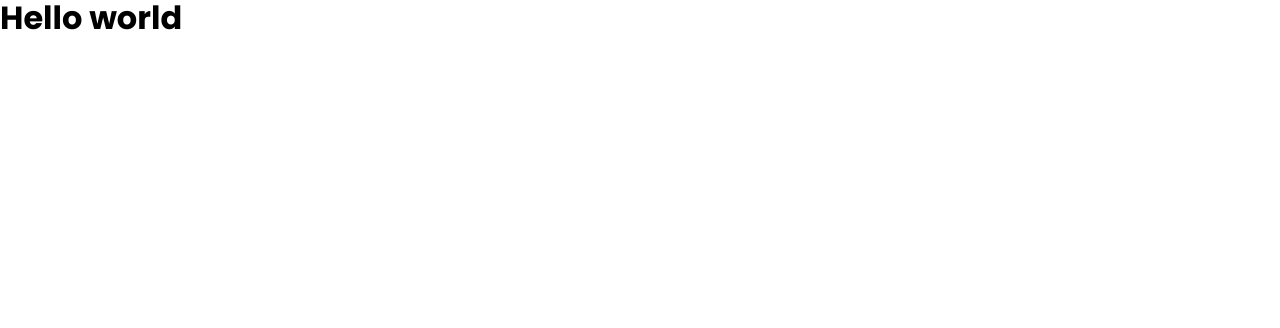
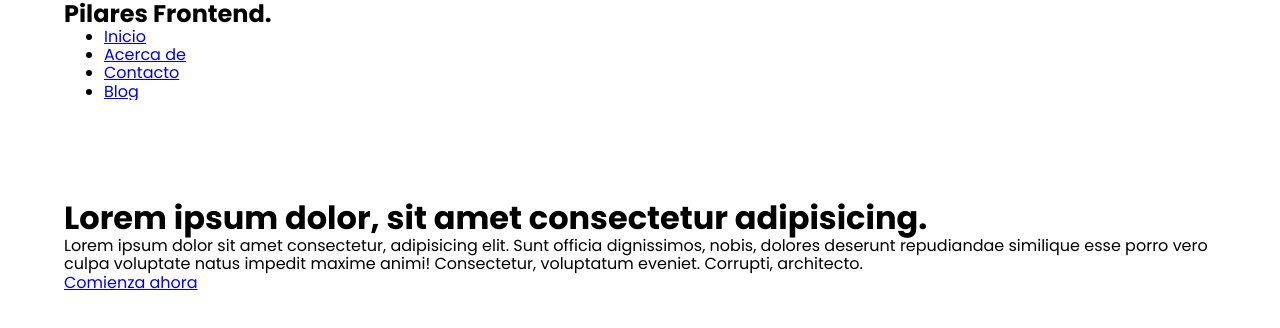
Before and after one commit to jeanpoolgg/pilares-frontend, a plain HTML site: page index.html in a window 1280 px wide. Drawn offline with Linux system fonts and the light colour scheme.

Commit message:
7. Creando el 'Header' con algunos estilos

```diff
--- a/css/style.css
+++ b/css/style.css
@@ -1,6 +1,12 @@
 /* Importanción de la fuente */
 @import url('https://fonts.googleapis.com/css2?family=Poppins:wght@300;400;600;700&display=swap');
 
+
+/* Custom property */
+:root{
+    --padding-container: 100px 0;
+    --color-title: #001A49;
+}
 
 
 /* Configuraciónes iniciales */
@@ -8,7 +14,6 @@
     margin: 0;
     box-sizing: border-box;
 }
-
 
 body {
     font-family: 'Poppins', sans-serif;
@@ -18,3 +23,27 @@ body {
 h1 {
     margin: 0;
 }
+
+/* Estilos para el Header */
+.container {
+    width: 90%;
+    max-width: 1200px;
+    margin: 0 auto;
+    overflow: hidden;
+    padding: var(--padding-container);
+}
+
+.hero {
+    width: 100%;
+    height: 100vh;
+    min-height: 600px;
+    max-height: 800px;
+    position: relative;
+    display: grid;
+    grid-template-rows: 100px 1fr;
+}
+
+
+.nav {
+    --padding-container: 0;
+}
--- a/index.html
+++ b/index.html
@@ -9,6 +9,38 @@
     <link rel="stylesheet" href="css/style.css">
 </head>
 <body>
-    <h1>Hello world</h1>
+    <header class="hero">
+        <nav class="nav container">
+            <div class="nav__logo">
+                <h2 class="nav__title">Pilares Frontend.</h2>
+            </div>
+
+            <ul class="nav__link nav__link--menu">
+                <li class="nav__items">
+                    <a href="#" class="nav__links">Inicio</a>
+                </li>
+                <li class="nav__items">
+                    <a href="#" class="nav__links">Acerca de</a>
+                </li>
+                <li class="nav__items">
+                    <a href="#" class="nav__links">Contacto</a>
+                </li>
+                <li class="nav__items">
+                    <a href="#" class="nav__links">Blog</a>
+                </li>
+                <img src="./assets/images/close.svg" alt="Icono de close" class="nav__close">
+            </ul>
+
+            <div class="nav__menu">
+                <img src="./assets/images/menu.svg" alt="Icono de menu" class="nav__img">
+            </div>
+        </nav>
+
+        <section class="hero__container container">
+            <h1 class="hero__title">Lorem ipsum dolor, sit amet consectetur adipisicing.</h1>
+            <p class="hero__paragraph">Lorem ipsum dolor sit amet consectetur, adipisicing elit. Sunt officia dignissimos, nobis, dolores deserunt repudiandae similique esse porro vero culpa voluptate natus impedit maxime animi! Consectetur, voluptatum eveniet. Corrupti, architecto.</p>
+            <a href="#" class="cta">Comienza ahora</a>
+        </section>
+    </header>
 </body>
 </html>
```
